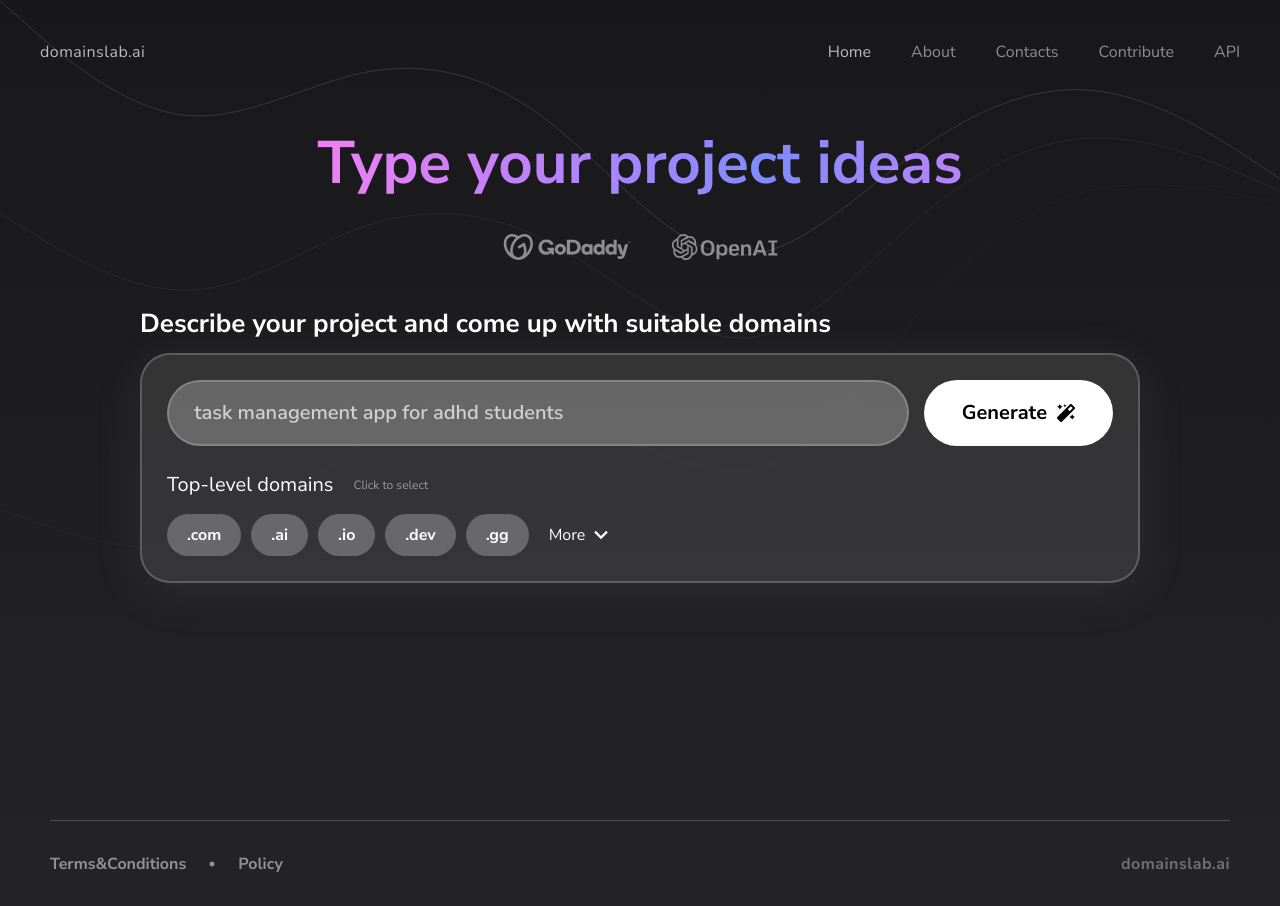
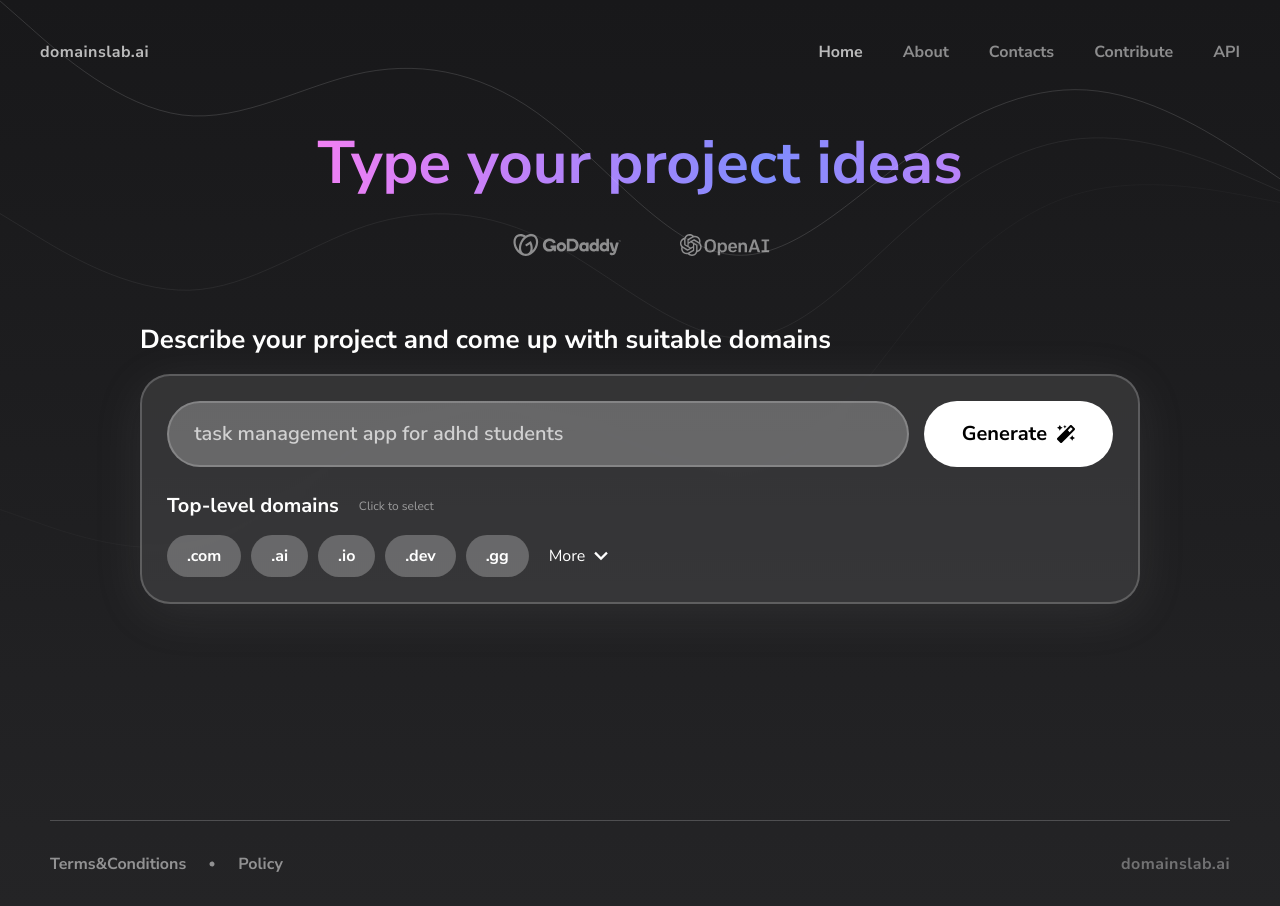
Before and after one commit to domainslab/client, a React (Vite) app: page / in a window 1280 px wide. Built offline with nearby package versions, Linux system fonts and the light colour scheme.

Commit message:
fix: font-weight fixes

```diff
--- a/src/components/Card/Card.tsx
+++ b/src/components/Card/Card.tsx
@@ -7,7 +7,7 @@ type CardProps = {
 
 const Card: React.FC<CardProps> = ({ children, classNames = '' }) => {
   const cardClassNames = twMerge(
-    'rounded-[20px] p-[20px] bg-LightBg2 border-2 border-StrokeColor',
+    'rounded-[20px] p-[15px] pl-[25px]  bg-LightBg2 border-2 border-StrokeColor',
     classNames
   );
 
--- a/src/components/DomainCard/DomainCard.tsx
+++ b/src/components/DomainCard/DomainCard.tsx
@@ -24,7 +24,7 @@ const DomainCard: React.FC<DomainCardProps> = ({ title, isAvailable, isLoading }
       classNames={`flex flex-row justify-between items-center gap-x-[20px] gap-y-[15px] ${borderColors[status]} max-sm:p-[15px] max-md:flex-col max-md:items-start`}
     >
       <div className="flex gap-x-[20px] gap-y-[7px] items-center flex-wrap max-[440px]:flex-col max-[440px]:items-start max-[440px]:gap-[7px]">
-        <p className="text-[1.5rem] max-sm:text-[1.25rem]">{title}</p>
+        <p className="text-[1.375rem] font-semibold max-sm:text-[1.25rem]">{title}</p>
         <Status status={status} />
       </div>
       <ProviderButton
--- a/src/components/DomainCard/components/ProviderButton.tsx
+++ b/src/components/DomainCard/components/ProviderButton.tsx
@@ -14,13 +14,13 @@ const ProviderButton: React.FC<ProviderButtonProps> = ({ domain, classNames = ''
       href: getGoDaddyDomainURL(domain),
       target: '_blank',
       className: twMerge(
-        'block bg-LightBg2 w-[280px] py-[10px] px-[15px] flex items-center gap-[10px] border-[2px] border-StrokeColor rounded-[12px] max-sm:w-full',
+        'block bg-LightBg2 w-[280px] py-[10px] px-[15px] flex items-center gap-[10px] border-[2px] border-StrokeColor rounded-[12px] max-sm:w-full transition-colors ease-in-out delay-75 hover:border-Primary',
         classNames
       ),
     }}
   >
     <GoDaddyLogoSmall />
-    <div className="flex-1 max-sm:text-[1rem]">GoDaddy</div>
+    <div className="flex-1 leading-[1rem] text-[1rem]">GoDaddy</div>
     <ArrowMoreIcon className="block w-[22px] h-[22px] text-Secondary" />
   </a>
 );
--- a/src/components/DomainCard/components/Status.tsx
+++ b/src/components/DomainCard/components/Status.tsx
@@ -21,14 +21,14 @@ const Status: React.FC<{ status: StatusT }> = ({ status }) => {
 
   return (
     <div
-      className={`flex flex-row items-center py-[7px] px-[15px] gap-[7px] rounded-[100px] font-bold leading-normal ${classNames[status]}`}
+      className={`flex flex-row items-center py-[5px] px-[10px] gap-[5px] rounded-[100px] font-bold leading-normal ${classNames[status]}`}
     >
       <IconComponent
-        width="18px"
-        height="18px"
+        width="14px"
+        height="14px"
         className={status === 'Loading' ? 'animate-spin' : ''}
       />
-      <div className="text-[0.875rem]">{status}</div>
+      <div className="text-[0.75rem]">{status}</div>
     </div>
   );
 };
--- a/src/pages/Home/Home.tsx
+++ b/src/pages/Home/Home.tsx
@@ -21,16 +21,15 @@ const HomePage: React.FC = () => {
         }}
       />
       <Header active="" />
-      <div className="min-h-[calc(100vh-162px)] max-w-[1000px] mt-[20px] mb-0 mx-auto flex flex-col gap-[50px] max-lg:px-[40px] max-sm:px-[20px] max-sm:gap-[30px]">
+      <div className="min-h-[calc(100vh-162px)] max-w-[1000px] mt-[20px] mb-0 mx-auto flex flex-col gap-[70px] max-lg:px-[40px] max-sm:px-[20px] max-sm:gap-[30px]">
         <Heading />
         <Search
           onSearch={query}
           isLoading={isLoading}
         />
         <div className="flex flex-col gap-[20px]">
-          {domains && domains.length > 0 && <Separator />}
           {isLoading ? (
-            <div className="flex flex-col items-center mt-[50px]">
+            <div className="flex flex-col items-center mt-[30px]">
               <Loader />
             </div>
           ) : domains && domains.length > 0 ? (
--- a/src/pages/Home/components/Heading.tsx
+++ b/src/pages/Home/components/Heading.tsx
@@ -7,8 +7,8 @@ const Heading: React.FC = () => (
       Type your project ideas
     </h1>
     <div className="flex gap-[40px] justify-center">
-      <GoDaddyLogo />
-      <OpenAILogo />
+      <GoDaddyLogo className="h-[22px]" />
+      <OpenAILogo className="h-[22px]" />
     </div>
   </div>
 );
--- a/src/pages/Home/components/Search.tsx
+++ b/src/pages/Home/components/Search.tsx
@@ -100,7 +100,7 @@ const Search: React.FC<SearchProps> = ({ onSearch }) => {
   const isTouchScreen = useMemo(isTouchDevice, []);
 
   return (
-    <div className="flex flex-col gap-[15px]">
+    <div className="flex flex-col gap-[20px]">
       <h2 className="text-[1.625rem] font-bold max-sm:text-[1.25rem]">
         Describe your project and come up with suitable domains
       </h2>
@@ -124,7 +124,7 @@ const Search: React.FC<SearchProps> = ({ onSearch }) => {
         </div>
         <div className="flex flex-col gap-[15px]">
           <div className="flex gap-[20px] items-center">
-            <h3 className="text-[1.25rem] max-sm:text-[1rem]">Top-level domains</h3>
+            <h3 className="text-[1.25rem] font-bold max-sm:text-[1rem]">Top-level domains</h3>
             <div className="text-[0.75rem] text-TransparentText">
               {isTouchScreen ? 'Tap' : 'Click'} to select
             </div>
--- a/src/pages/components/Footer/Footer.tsx
+++ b/src/pages/components/Footer/Footer.tsx
@@ -16,7 +16,7 @@ const Footer: React.FC = () => (
           </li>
         </ul>
       </div>
-      <div className="text-Secondary weight-bold tracking-[0.03rem]">domainslab.ai</div>
+      <div className="text-Secondary font-bold tracking-[0.03rem] select-none">domainslab.ai</div>
     </div>
   </footer>
 );
--- a/src/pages/components/Header/Header.tsx
+++ b/src/pages/components/Header/Header.tsx
@@ -6,7 +6,9 @@ type HeaderProps = {
 
 const Header: React.FC<HeaderProps> = ({ active }) => (
   <header className="h-[102px] p-[40px] flex justify-between text-base max-sm:px-[20px]">
-    <h1 className="text-Secondary text-[1rem] weight-bold tracking-[0.03rem]">domainslab.ai</h1>
+    <h1 className="text-Secondary text-[1rem] font-bold tracking-[0.03rem] select-none">
+      domainslab.ai
+    </h1>
     <nav className="flex gap-[40px] max-sm:hidden">
       <NavItem
         isActive={active === ''}
--- a/src/pages/components/Header/components/NavItem.tsx
+++ b/src/pages/components/Header/components/NavItem.tsx
@@ -10,7 +10,7 @@ const NavItem: React.FC<NavItemProps & NavLinkProps & React.RefAttributes<HTMLAn
 }) => (
   <NavLink
     {...{
-      className: `text-TransparentText transition-colors transition-colors ease-in-out delay-75 hover:text-Secondary weight-bold ${
+      className: `text-TransparentText transition-colors transition-colors ease-in-out delay-75 hover:text-Secondary font-bold ${
         isActive && `!text-Secondary`
       }`,
       ...props,
```
